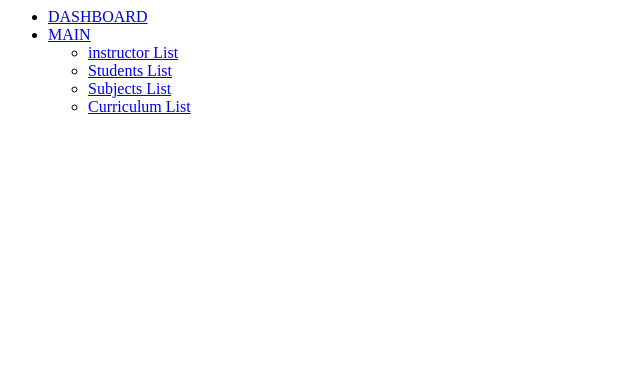
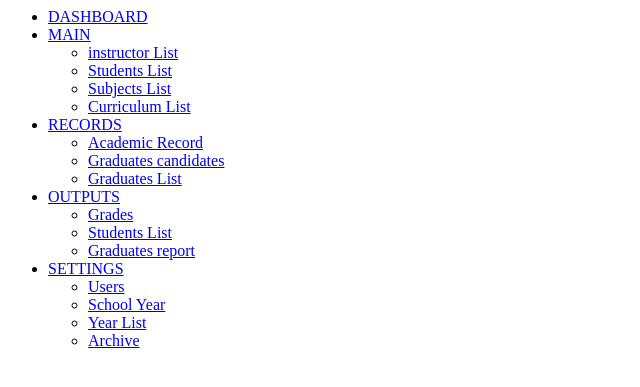
Before and after one commit to jinxfortuneee/system, a PHP site: page /sidebar.php in a window 1280 px wide. Shown: the top 387 px of the page, without its empty margins (0-640 px from the left). Run offline with PHP 8.4, Linux system fonts and the light colour scheme; data comes from the database, SQL or seed files in the repository.

Commit message:
sidebar.php

```diff
--- a/sidebar.php
+++ b/sidebar.php
@@ -32,6 +32,57 @@ $school_year = $s['school_year'];
         </ul>
     </li>
 
+    <li>
+        <a href="javascript:void(0)" data-toggle="collapse" data-target="#recordsCollapse"><i
+                class="fa fa-fw fa-file"></i> RECORDS <i class="fa fa-fw fa-caret-down"></i></a>
+        <ul class="collapse" id="recordsCollapse">
+            <li>
+                <a href="rms.php?page=records"><i class="fa fa-fw fa-files-o"></i>Academic Record </a>
+            </li>
+            <li>
+                <a href="rms.php?page=candidates&sy=<?php echo $school_year ?>"><i class="fa fa-fw fa-users"></i>
+                    Graduates candidates</a>
+            </li>
+            <li>
+                <a href="rms.php?page=candidates_list&sy=<?php echo $school_year ?>"><i class="fa fa-fw fa-file-o"></i>
+                    Graduates List </a>
+            </li>
+        </ul>
+    </li>
+    <li>
+        <a href="javascript:void(0)" data-toggle="collapse" data-target="#reportsCollapse"><i
+                class="fa fa-fw fa-file"></i> OUTPUTS <i class="fa fa-fw fa-caret-down"></i></a>
+        <ul id="reportsCollapse" class="collapse">
+            <li>
+                <a href="rms.php?page=report"><i class=""></i> Grades</a>
+            </li>
+            <li>
+                <a href="#" data-toggle="modal" data-target="#s_report"><i class=""></i> Students List</a>
+            </li>
+            <li>
+                <a href="rms.php?page=candidates_report&school_year=<?php echo $school_year ?>"><i class=""></i>
+                    Graduates report</a>
+            </li>
+        </ul>
+    </li>
+    <li>
+        <a href="javascript:void(0)" data-toggle="collapse" data-target="#settingsCollapse"><i
+                class="fa fa-fw fa-file"></i> SETTINGS <i class="fa fa-fw fa-caret-down"></i></a>
+        <ul id="settingsCollapse" class="collapse">
+            <li>
+                <a href="rms.php?page=users"><i class="fa fa-users"></i> Users</a>
+            </li>
+            <li>
+                <a href="rms.php?page=school_year"><i class="fa fa-fw fa-calendar"></i>School Year</a>
+            </li>
+            <li>
+                <a href="rms.php?page=grade"><i class="fa fa-fw fa-file-text-o"></i> Year List</a>
+            </li>
+            <li>
+                <a href="#" data-toggle="modal" data-target="#ss_report"><i class=""></i> Archive</a>
+            </li>
+        </ul>
+    </li>
 </ul>
 <script>
     $('.side-nav li a').each(function () {
```
